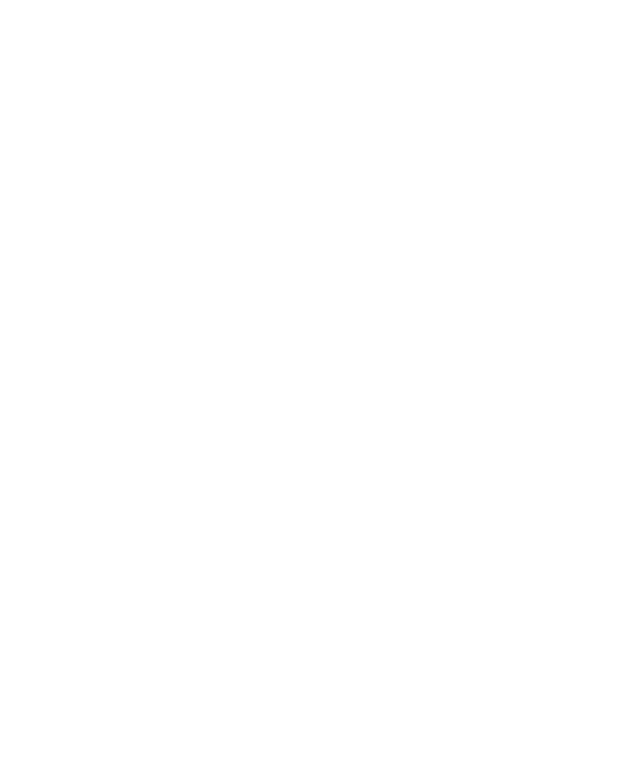
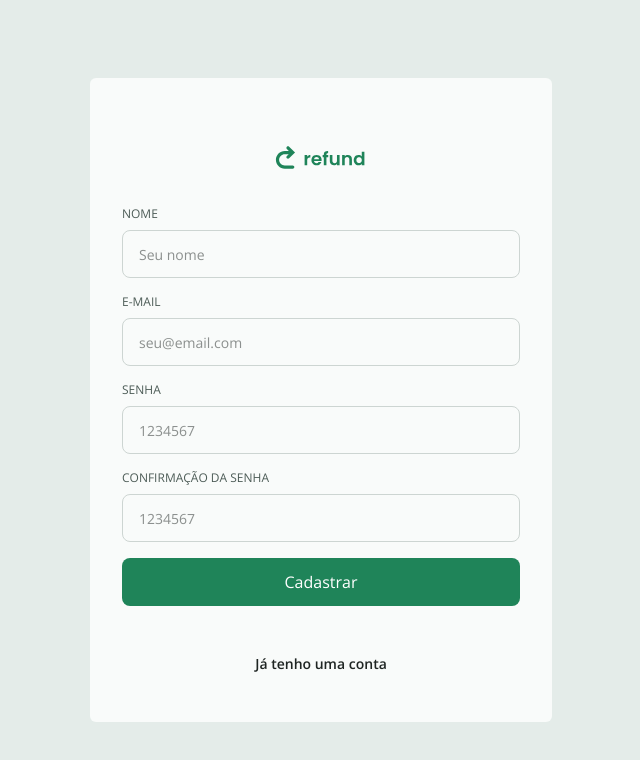
Before and after one commit to Fel1324/RefundReact, a React (Vite) app: page /signup in a window 1280 px wide. Before the commit this address had no page. Shown: the top 760 px of the page, without its empty margins (319-959 px from the left). Built offline with nearby package versions, Linux system fonts and the light colour scheme.

Commit message:
finish authentication: routes, components, styles

```diff
--- /dev/null
+++ b/src/pages/NotFound.tsx
@@ -0,0 +1,16 @@
+export function NotFound() {
+  return (
+    <div className="w-full min-h-screen h-auto flex justify-center items-center">
+      <div className="flex flex-col">
+        <h1 className="text-gray-100 font-semibold text-2xl mb-10">Ops! Essa página não existe. 🥲</h1>
+
+        <a
+          className="font-semibold text-center text-green-100 hover:text-green-200 transition ease-linear"
+          href="/"
+        >
+          Voltar para o início
+        </a>
+      </div>
+    </div>
+  )
+}
--- /dev/null
+++ b/src/pages/SignUp.tsx
@@ -0,0 +1,74 @@
+import { Input } from "../components/Input"
+import { Button } from "../components/Button"
+
+import { useState } from "react"
+
+export function SignUp() {
+  const [name, setName] = useState("")
+  const [email, setEmail] = useState("")
+  const [pwd, setPwd] = useState("")
+  const [pwdConfirm, setPwdConfirm] = useState("")
+  const [isLoading, setIsloading] = useState(false)
+
+  function onSubmit(e: React.FormEvent) {
+    e.preventDefault()
+
+    console.log(name, email, pwd, pwdConfirm)
+
+    if(pwd !== pwdConfirm){
+      return alert("Senhas diferentes")
+    }
+
+    setEmail("")
+    setPwd("")
+  }
+
+  return (
+    <form onSubmit={onSubmit} className="w-full flex flex-col gap-4">
+      <Input
+       required
+       name="Nome"
+       type="name"
+       placeholder="Seu nome"
+       onChange={(e) => setName(e.target.value)}
+       value={name}
+      />
+
+      <Input
+       required
+       name="E-mail"
+       type="email"
+       placeholder="seu@email.com"
+       onChange={(e) => setEmail(e.target.value)}
+       value={email}
+      />
+
+      <Input
+       required
+       name="Senha"
+       type="password"
+       placeholder="1234567"
+       onChange={(e) => setPwd(e.target.value)}
+       value={pwd}
+      />
+
+      <Input
+       required
+       name="Confirmação da Senha"
+       type="password"
+       placeholder="1234567"
+       onChange={(e) => setPwdConfirm(e.target.value)}
+       value={pwdConfirm}
+      />
+
+      <Button type="submit" isLoading={isLoading}>Cadastrar</Button>
+
+      <a
+        href="/"
+        className="text-sm font-semibold text-gray-100 mt-8 mb-4 text-center hover:text-green-800 transition ease-linear"
+      >
+        Já tenho uma conta
+      </a>
+    </form>
+  )
+}
--- a/src/routes/auth-routes.tsx
+++ b/src/routes/AuthRoutes.tsx
@@ -1,14 +1,19 @@
 import { Routes, Route } from "react-router"
 
 import { AuthLayout } from "../components/AuthLayout"
-import { SignIn } from "../pages/SigIn"
+import { SignIn } from "../pages/SignIn"
+import { SignUp } from "../pages/SignUp"
+import { NotFound } from "../pages/NotFound"
 
 export function AuthRoutes() {
   return (
     <Routes>
       <Route path="/" element={<AuthLayout />}>
         <Route path="/" element={<SignIn />} />
+        <Route path="/signup" element={<SignUp />} />
       </Route>
+
+      <Route path="*" element={<NotFound />} />
     </Routes>
   )
 }
--- a/src/routes/index.tsx
+++ b/src/routes/index.tsx
@@ -1,6 +1,6 @@
 import { BrowserRouter } from "react-router"
 
-import { AuthRoutes } from "./auth-routes"
+import { AuthRoutes } from "./AuthRoutes"
 
 export function Routes() {
   return (
```
Also changed, not shown: src/pages/SignIn.tsx (renamed from src/pages/SigIn.tsx).
